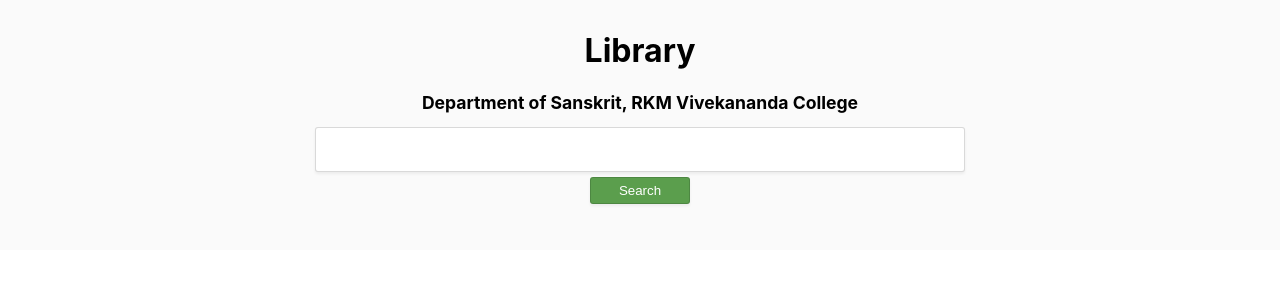
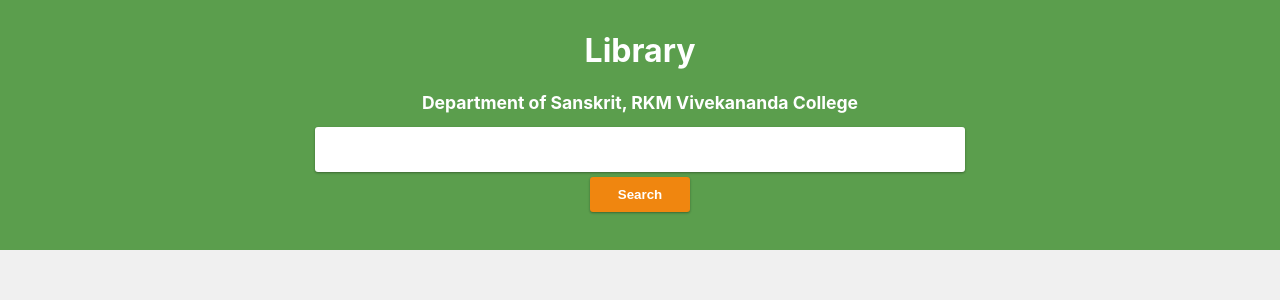
Before and after one commit to vipranarayan14/vcdoslib, a React (Create React App) app: page / in a window 1280 px wide. Shown: the top 300 px of the page. Built offline with nearby package versions, Linux system fonts and the light colour scheme; no server answers.

Commit message:
change styles.

```diff
--- a/src/App.css
+++ b/src/App.css
@@ -5,7 +5,8 @@
 .App header {
   text-align: center;
   width: 100%;
-  background-color: #fafafa;
+  background-color: #5b9e4d;
+  color: #fff;
   padding: 10px;
   height: 250px;
 }
--- a/src/components/Results.css
+++ b/src/components/Results.css
@@ -1,4 +1,5 @@
 .Results {
+  background-color: #fff;
   width: 100%;
   overflow-x: auto;
 }
@@ -10,8 +11,8 @@
 }
 
 .Results .book {
-  border: 2px solid rgba(0, 0, 0, 0.15);
-  box-shadow: 2px 2px 5px 0px rgba(50, 50, 50, 0.75);
+  box-shadow: 0 1px 3px rgba(0, 0, 0, 0.12),
+    0 1px 2px rgba(0, 0, 0, 0.24);
 }
 
 .Results .book.missing {
--- a/src/components/SearchBox.css
+++ b/src/components/SearchBox.css
@@ -6,8 +6,9 @@
   border: none;
   outline: none;
   display: block;
-  border: 1px solid rgba(0, 0, 0, 0.15);
-  box-shadow: 0 2px 3px rgba(0, 0, 0, 0.06);
+  /* border: 1px solid rgba(0, 0, 0, 0.15); */
+  box-shadow: 0 1px 3px rgba(0, 0, 0, 0.12),
+    0 1px 2px rgba(0, 0, 0, 0.24);
   padding: 5px;
   margin: 5px auto;
   border-radius: 3px;
@@ -22,8 +23,10 @@
 
 .SearchBox input[type="submit"] {
   width: 100px;
-  background-color: #5b9e4d;
+  height: 35px;
+  background-color: #f0860f;
   color: #fff;
+  font-weight: bold;
 }
 
 @media (min-width: 650px) {
--- a/src/index.css
+++ b/src/index.css
@@ -11,4 +11,5 @@
   -webkit-font-smoothing: antialiased;
   -moz-osx-font-smoothing: grayscale;
   font-size: 16px;
+  background-color: #f0f0f0;
 }
```
